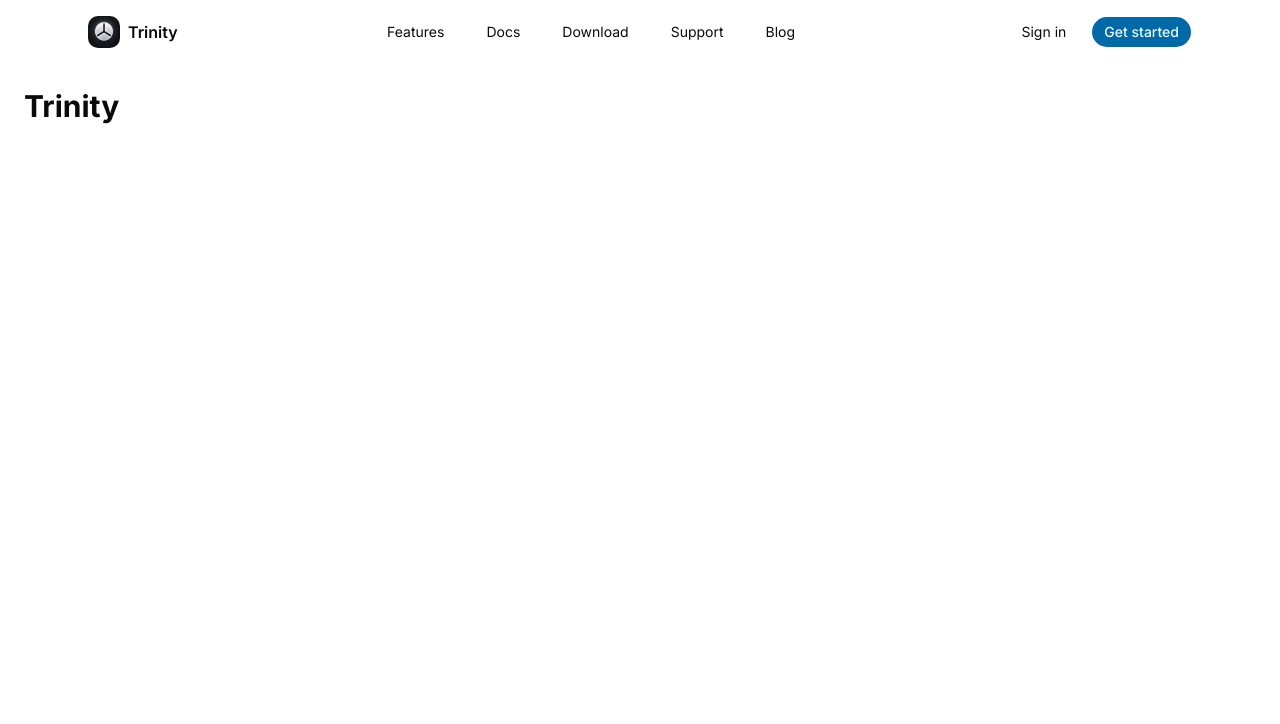
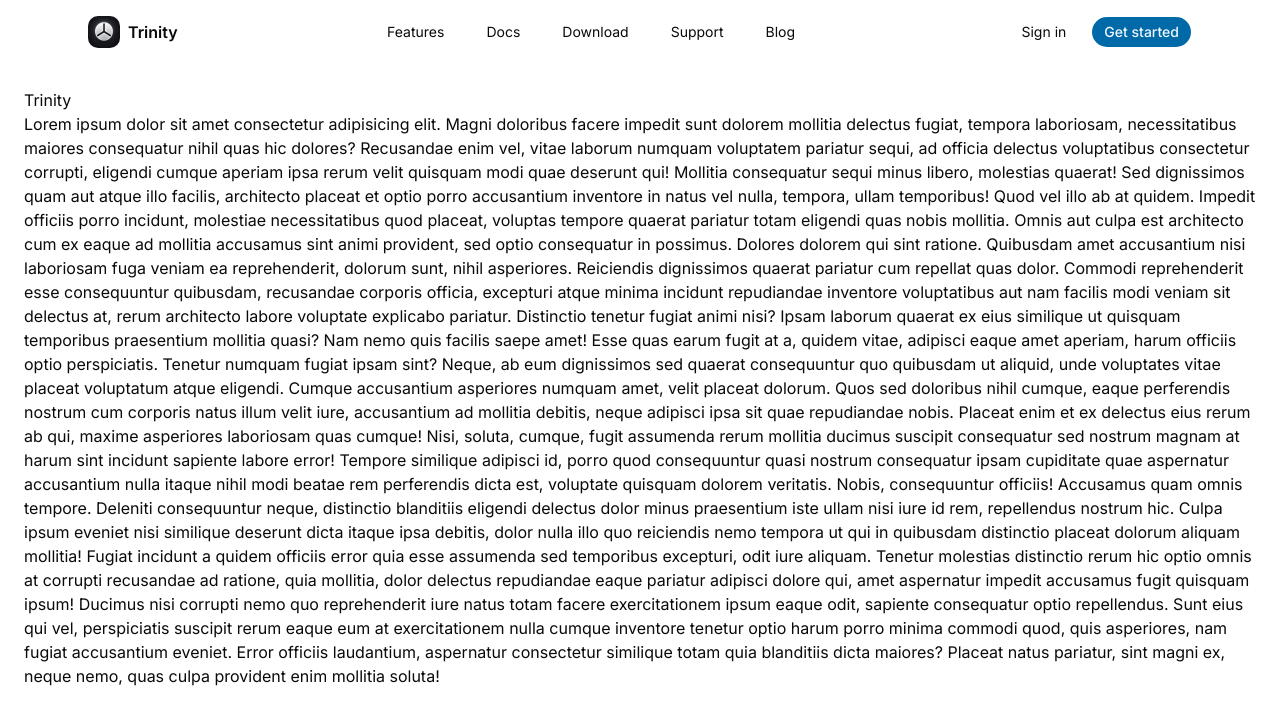
Before and after one commit to shravzzv/trinity, a Next.js app: page / in a window 1280 px wide. Shown: the top 724 px of the page. Built offline with nearby package versions, Linux system fonts and the light colour scheme.

Commit message:
feat: add menu nav site bar

```diff
--- a/app/(site)/page.tsx
+++ b/app/(site)/page.tsx
@@ -1,7 +1,63 @@
 export default function Page() {
   return (
     <div>
-      <h1 className='text-3xl font-bold'>Trinity</h1>
+      <h1>Trinity</h1>
+      <p>
+        Lorem ipsum dolor sit amet consectetur adipisicing elit. Magni doloribus
+        facere impedit sunt dolorem mollitia delectus fugiat, tempora
+        laboriosam, necessitatibus maiores consequatur nihil quas hic dolores?
+        Recusandae enim vel, vitae laborum numquam voluptatem pariatur sequi, ad
+        officia delectus voluptatibus consectetur corrupti, eligendi cumque
+        aperiam ipsa rerum velit quisquam modi quae deserunt qui! Mollitia
+        consequatur sequi minus libero, molestias quaerat! Sed dignissimos quam
+        aut atque illo facilis, architecto placeat et optio porro accusantium
+        inventore in natus vel nulla, tempora, ullam temporibus! Quod vel illo
+        ab at quidem. Impedit officiis porro incidunt, molestiae necessitatibus
+        quod placeat, voluptas tempore quaerat pariatur totam eligendi quas
+        nobis mollitia. Omnis aut culpa est architecto cum ex eaque ad mollitia
+        accusamus sint animi provident, sed optio consequatur in possimus.
+        Dolores dolorem qui sint ratione. Quibusdam amet accusantium nisi
+        laboriosam fuga veniam ea reprehenderit, dolorum sunt, nihil asperiores.
+        Reiciendis dignissimos quaerat pariatur cum repellat quas dolor. Commodi
+        reprehenderit esse consequuntur quibusdam, recusandae corporis officia,
+        excepturi atque minima incidunt repudiandae inventore voluptatibus aut
+        nam facilis modi veniam sit delectus at, rerum architecto labore
+        voluptate explicabo pariatur. Distinctio tenetur fugiat animi nisi?
+        Ipsam laborum quaerat ex eius similique ut quisquam temporibus
+        praesentium mollitia quasi? Nam nemo quis facilis saepe amet! Esse quas
+        earum fugit at a, quidem vitae, adipisci eaque amet aperiam, harum
+        officiis optio perspiciatis. Tenetur numquam fugiat ipsam sint? Neque,
+        ab eum dignissimos sed quaerat consequuntur quo quibusdam ut aliquid,
+        unde voluptates vitae placeat voluptatum atque eligendi. Cumque
+        accusantium asperiores numquam amet, velit placeat dolorum. Quos sed
+        doloribus nihil cumque, eaque perferendis nostrum cum corporis natus
+        illum velit iure, accusantium ad mollitia debitis, neque adipisci ipsa
+        sit quae repudiandae nobis. Placeat enim et ex delectus eius rerum ab
+        qui, maxime asperiores laboriosam quas cumque! Nisi, soluta, cumque,
+        fugit assumenda rerum mollitia ducimus suscipit consequatur sed nostrum
+        magnam at harum sint incidunt sapiente labore error! Tempore similique
+        adipisci id, porro quod consequuntur quasi nostrum consequatur ipsam
+        cupiditate quae aspernatur accusantium nulla itaque nihil modi beatae
+        rem perferendis dicta est, voluptate quisquam dolorem veritatis. Nobis,
+        consequuntur officiis! Accusamus quam omnis tempore. Deleniti
+        consequuntur neque, distinctio blanditiis eligendi delectus dolor minus
+        praesentium iste ullam nisi iure id rem, repellendus nostrum hic. Culpa
+        ipsum eveniet nisi similique deserunt dicta itaque ipsa debitis, dolor
+        nulla illo quo reiciendis nemo tempora ut qui in quibusdam distinctio
+        placeat dolorum aliquam mollitia! Fugiat incidunt a quidem officiis
+        error quia esse assumenda sed temporibus excepturi, odit iure aliquam.
+        Tenetur molestias distinctio rerum hic optio omnis at corrupti
+        recusandae ad ratione, quia mollitia, dolor delectus repudiandae eaque
+        pariatur adipisci dolore qui, amet aspernatur impedit accusamus fugit
+        quisquam ipsum! Ducimus nisi corrupti nemo quo reprehenderit iure natus
+        totam facere exercitationem ipsum eaque odit, sapiente consequatur optio
+        repellendus. Sunt eius qui vel, perspiciatis suscipit rerum eaque eum at
+        exercitationem nulla cumque inventore tenetur optio harum porro minima
+        commodi quod, quis asperiores, nam fugiat accusantium eveniet. Error
+        officiis laudantium, aspernatur consectetur similique totam quia
+        blanditiis dicta maiores? Placeat natus pariatur, sint magni ex, neque
+        nemo, quas culpa provident enim mollitia soluta!
+      </p>
     </div>
   )
 }
--- a/components/site-navbar.tsx
+++ b/components/site-navbar.tsx
@@ -1,19 +1,26 @@
 'use client'
 
 import { siteLinks } from '@/constants/navigation'
-import { Menu } from 'lucide-react'
+import { cn } from '@/lib/utils'
+import { AnimatePresence, motion } from 'motion/react'
+import { Menu, X } from 'lucide-react'
 import Image from 'next/image'
 import Link from 'next/link'
+import { usePathname } from 'next/navigation'
+import { useState } from 'react'
 import { Button } from './ui/button'
-import { usePathname } from 'next/navigation'
-import { cn } from '@/lib/utils'
 
 export default function SiteNavbar() {
   const pathname = usePathname()
+  const [isMenuOpen, setIsMenuOpen] = useState(false)
+
+  const closeMenu = () => setIsMenuOpen(false)
 
   return (
-    <header className='bg-background/80 sticky top-0 backdrop-blur-xl'>
-      <nav className='mx-auto flex h-16 w-full max-w-6xl items-center px-6'>
+    <>
+      {/* Desktop navbar */}
+      <header className='bg-background/80 sticky top-0 z-50 hidden backdrop-blur-xl lg:block'>
+        <nav className='mx-auto flex h-16 max-w-6xl items-center px-6'>
           <Link href='/' className='flex items-center gap-2'>
             <Image
               src='/icons/icon-512x512.png'
@@ -23,23 +30,22 @@ export default function SiteNavbar() {
               className='rounded-lg'
             />
 
-          <span className='text-base font-semibold'>Trinity</span>
+            <span className='font-semibold'>Trinity</span>
           </Link>
 
-        <div className='hidden flex-1 justify-center lg:flex'>
-          <div className='flex items-center gap-2'>
+          <div className='flex flex-1 justify-center gap-2'>
             {siteLinks.map((link) => {
               const isActive = pathname.startsWith(link.href)
 
               return (
                 <Button
+                  key={link.href}
                   asChild
+                  variant='link'
                   size='lg'
-                  variant='link'
-                  key={link.href}
                   className={cn(
+                    'text-foreground font-normal',
                     isActive && 'underline',
-                    'text-foreground font-normal',
                   )}
                 >
                   <Link href={link.href}>{link.name}</Link>
@@ -47,14 +53,13 @@ export default function SiteNavbar() {
               )
             })}
           </div>
-        </div>
 
-        <div className='ml-auto flex items-center gap-2'>
+          <div className='flex items-center gap-2'>
             <Button
               asChild
+              variant='link'
               size='lg'
-            variant='link'
-            className='text-foreground hidden font-normal lg:flex'
+              className='text-foreground font-normal'
             >
               <Link href='/signin'>Sign in</Link>
             </Button>
@@ -62,17 +67,141 @@ export default function SiteNavbar() {
             <Button asChild>
               <Link href='/home'>Get started</Link>
             </Button>
+          </div>
+        </nav>
+      </header>
+
+      {/* Mobile navigation */}
+      <AnimatePresence mode='wait'>
+        {!isMenuOpen ? (
+          <motion.header className='bg-background/80 sticky top-0 z-50 backdrop-blur-xl lg:hidden'>
+            <nav className='mx-auto flex h-16 items-center px-6'>
+              <Link href='/' className='flex items-center gap-2'>
+                <Image
+                  src='/icons/icon-512x512.png'
+                  alt='Trinity'
+                  width={32}
+                  height={32}
+                  className='rounded-lg'
+                />
+
+                <span className='font-semibold'>Trinity</span>
+              </Link>
+
+              <div className='ml-auto flex items-center gap-2'>
+                <Button asChild>
+                  <Link href='/home'>Get started</Link>
+                </Button>
 
                 <Button
                   variant='ghost'
                   size='icon-lg'
-            className='lg:hidden'
                   aria-label='Open navigation menu'
+                  onClick={() => setIsMenuOpen(true)}
                 >
                   <Menu className='size-5' />
                 </Button>
               </div>
             </nav>
+          </motion.header>
+        ) : (
+          <motion.div className='bg-background fixed inset-0 z-50 flex flex-col lg:hidden'>
+            {/* Header */}
+            <header>
+              <nav className='mx-auto flex h-16 items-center px-6'>
+                <Link
+                  href='/'
+                  onClick={closeMenu}
+                  className='flex items-center gap-2'
+                >
+                  <Image
+                    src='/icons/icon-512x512.png'
+                    alt='Trinity'
+                    width={32}
+                    height={32}
+                    className='rounded-lg'
+                  />
+
+                  <span className='font-semibold'>Trinity</span>
+                </Link>
+
+                <div className='ml-auto flex items-center gap-2'>
+                  <Button asChild>
+                    <Link href='/home' onClick={closeMenu}>
+                      Get started
+                    </Link>
+                  </Button>
+
+                  <Button
+                    size='icon-lg'
+                    variant='ghost'
+                    onClick={closeMenu}
+                    aria-label='Close navigation menu'
+                  >
+                    <X className='size-5' />
+                  </Button>
+                </div>
+              </nav>
             </header>
+
+            <motion.div
+              initial='hidden'
+              animate='visible'
+              variants={{
+                hidden: {},
+                visible: {
+                  transition: { staggerChildren: 0.05 },
+                },
+              }}
+              className='flex flex-1 flex-col px-6 py-8'
+            >
+              {siteLinks.map((link) => {
+                const isActive = pathname.startsWith(link.href)
+
+                return (
+                  <motion.div
+                    key={link.href}
+                    variants={{
+                      hidden: {
+                        opacity: 0,
+                        y: 12,
+                      },
+                      visible: {
+                        opacity: 1,
+                        y: 0,
+                      },
+                    }}
+                  >
+                    <Button
+                      asChild
+                      size='lg'
+                      variant={isActive ? 'secondary' : 'ghost'}
+                      className='mb-1 w-full justify-start text-lg'
+                    >
+                      <Link href={link.href} onClick={closeMenu}>
+                        {link.name}
+                      </Link>
+                    </Button>
+                  </motion.div>
+                )
+              })}
+
+              <div className='mt-6 border-t pt-6'>
+                <Button
+                  asChild
+                  size='lg'
+                  variant='ghost'
+                  className='w-full justify-start text-lg'
+                >
+                  <Link href='/signin' onClick={closeMenu}>
+                    Sign in
+                  </Link>
+                </Button>
+              </div>
+            </motion.div>
+          </motion.div>
+        )}
+      </AnimatePresence>
+    </>
   )
 }
```
Lines whose indentation alone changed are shown as unchanged.
